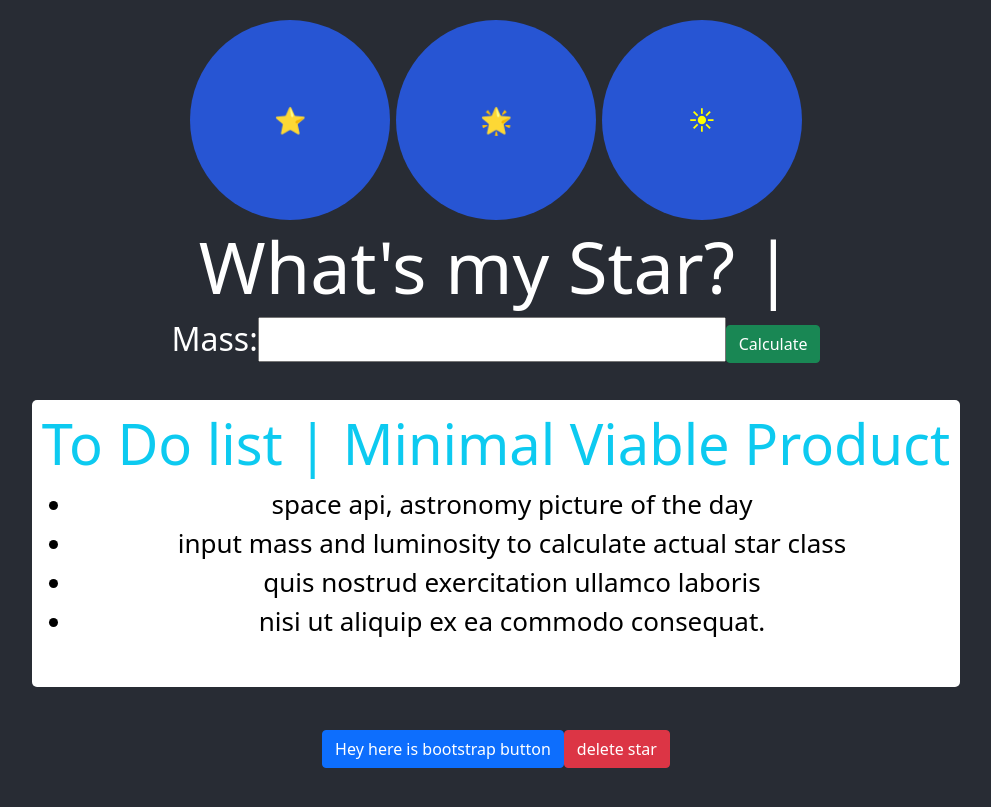
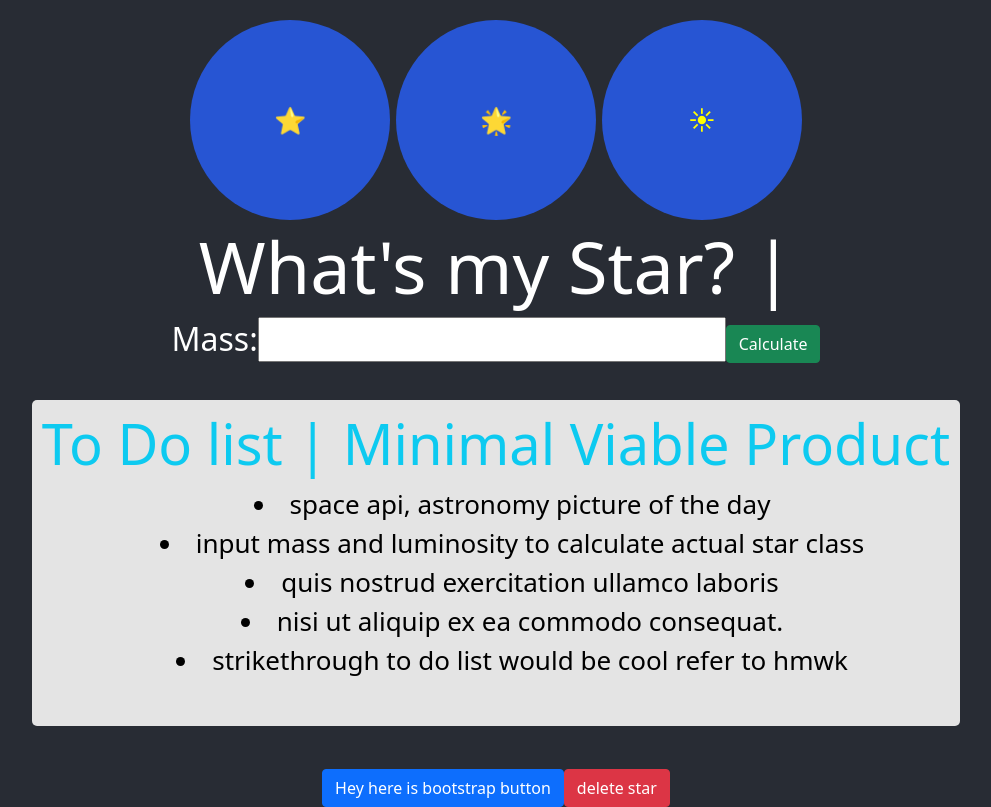
Before and after one commit to AaronKirchhoff/star_project, a React (Create React App) app: page / in a window 1280 px wide. Shown: the whole page, without its empty margins (144-1135 px from the left). Built offline with nearby package versions, Linux system fonts and the light colour scheme.

Commit message:
2nd commit 1-24-22

```diff
--- a/src/App.css
+++ b/src/App.css
@@ -22,16 +22,20 @@ html, body{
     animation: App-logo-spin infinite 20s linear;
   }
 }
+ul {
+  list-style-position: inside;
+  padding-left: 0;
+}
 
 .To-do {
   overflow: hidden;
   /* width: 500px;
   height: 40vmin; */
   /* display: flex; */
-  justify-content: center;
-  align-items: center;
+  /* justify-content: center; */
+  /* align-items: center; */
   display: inline-block;
-  background-color: white;
+  background-color: rgb(228, 228, 228);
   color: black;
   border-radius: 5px;
   padding: 10px;
--- a/src/App.js
+++ b/src/App.js
@@ -19,6 +19,7 @@ function App() {
           <li>input mass and luminosity to calculate actual star class</li>
           <li>quis nostrud exercitation ullamco laboris</li>
           <li>nisi ut aliquip ex ea commodo consequat.</li>
+          <li>strikethrough to do list would be cool refer to hmwk</li>
         </ul>
       </div>
       <div>
```
